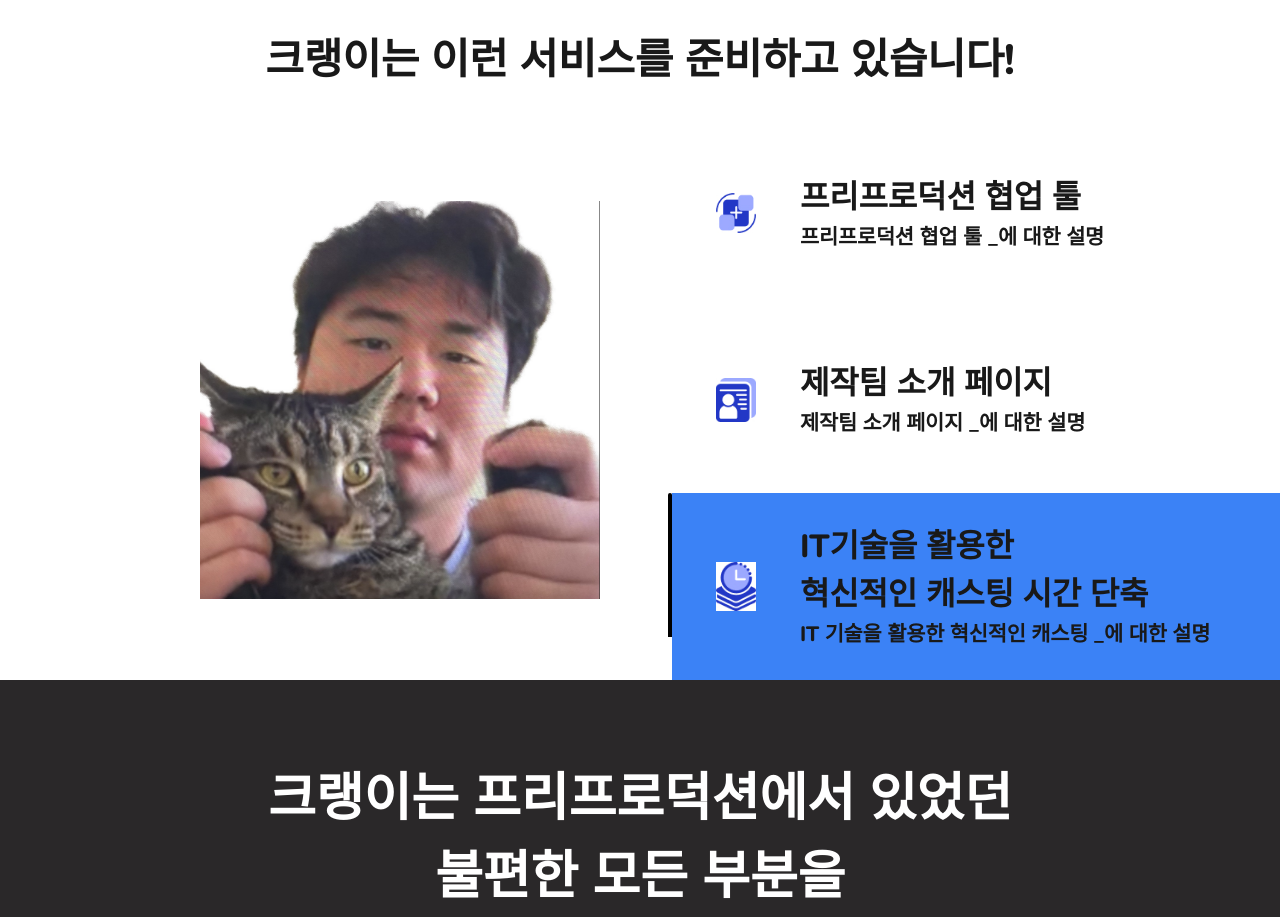
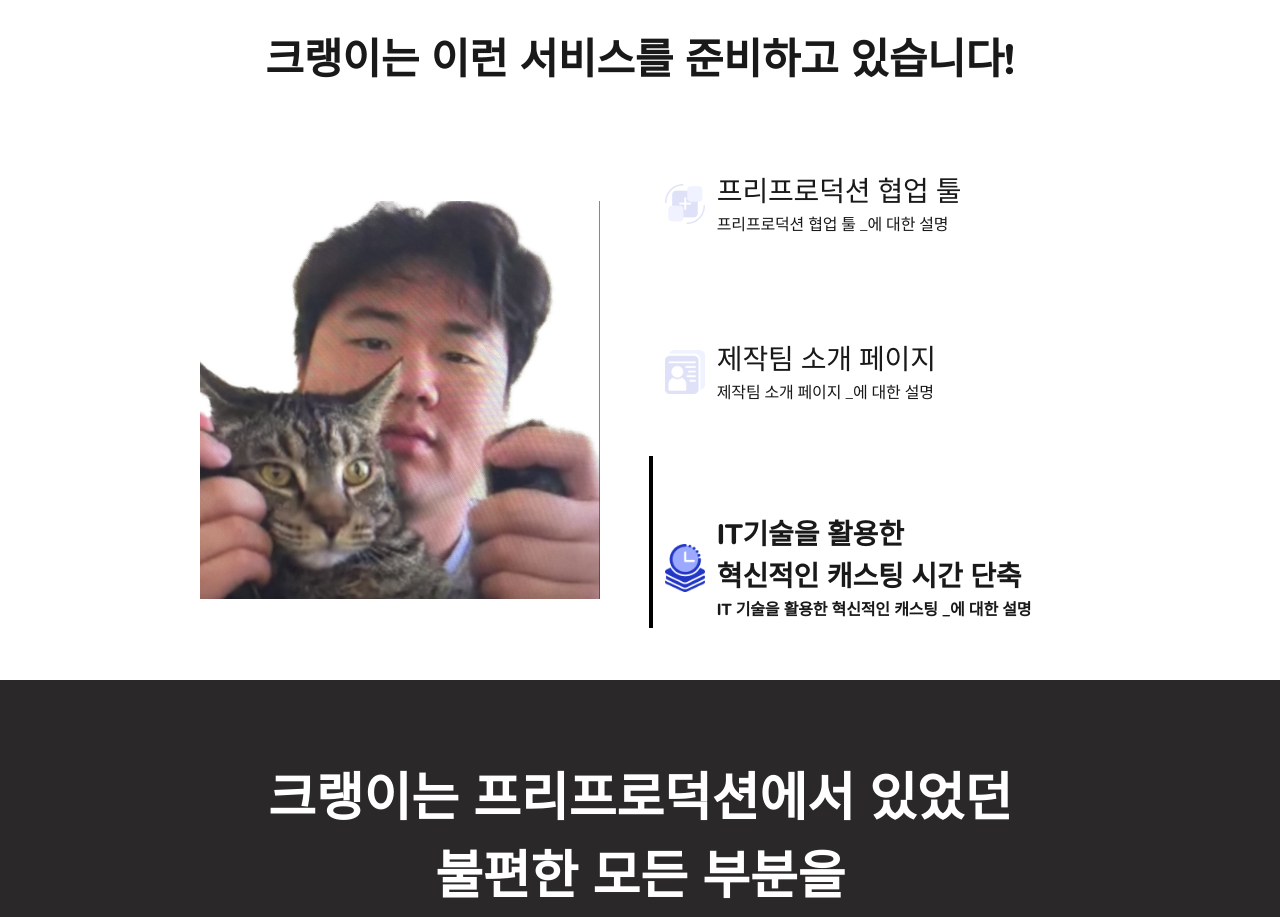
Before and after one commit to OasisWatts/crankie-landing-fe, a Next.js app: page / in a window 1280 px wide. Shown: the part 4520-5437 px from the top of the page. Built offline with nearby package versions, Linux system fonts and the light colour scheme.

Commit message:
preparation section updated

```diff
--- a/components/preparation.tsx
+++ b/components/preparation.tsx
@@ -77,61 +77,64 @@ export default function Preparation({ data }: { data: any }) {
                 {/* 설명란 */}
                 <div className="right flex-1 flex flex-col" style={{ flexBasis: '50%' }}>
                     {/* 설명1 */}
-                    <div className={`exp1 flex flex-row items-center justify-center flex-1 `}>
-                        <div className="bar h-full flex-1 flex flex-col items-end justify-center" style={{ flexBasis: "5%" }}>
+                    <div className={`exp1 flex flex-row items-center justify-center flex-1 `} style={{flexBasis: "30%"}}>
+                        <div className="bar h-full flex-1 flex flex-col items-end justify-center" style={{ flexBasis: "2%" }}>
                             <div className="pBar w-1 overflow-hidden rounded-md" style={{
                                 height: '100%',
                                 background: `linear-gradient(to bottom, black ${currentExp === 1 ? progress : 0}%, transparent ${currentExp === 1 ? progress : 0}%)`,
-                                transition: 'background 0.1s linear'
+                                transition: 'background 0.1s linear',
+                                borderRadius: '0 0 50px 50px'
                             }}></div>
                         </div>
-                        <div className={`left h-full flex-1 flex items-center justify-center ${currentExp === 1 ? "bg-blue-500" : "bg-white"}`} style={{ flexBasis: "20%" }}>
+                        <div className={`left h-full flex-1 flex items-center justify-center`} style={{ flexBasis: "10%" }}>
                             <div className="w-[40px] h-[40px] flex items-center justify-center">
-                                <Image src={preparation_pic1} alt="dsf" width={40} height={40}/>
+                                <Image src={preparation_pic1} alt="dsf" width={40} height={40} className={`${currentExp === 1 ? "" : "opacity-15"}`}/>
                             </div>
                         </div>
-                        <div className={`right h-full flex-1 flex flex-col items-start justify-center ${currentExp === 1 ? "bg-blue-500" : "bg-white"}`} style={{ flexBasis: "75%" }}>
-                            <h1 className="text-3xl font-extrabold">{data.explanation1}</h1>
-                            <h1 className="text-lg font-extrabold">{data.explanation1_1}</h1>
+                        <div className={`right h-full flex-1 flex flex-col items-start justify-center ${currentExp === 1 ? "font-extrabold" : "font-extralight"}`} style={{ flexBasis: "88%" }}>
+                            <h1 className="text-2xl">{data.explanation1}</h1>
+                            <h1 className="text-md">{data.explanation1_1}</h1>
                         </div>
                     </div>
                     {/* 설명2 */}
-                    <div className={`exp2 flex flex-row items-center justify-center flex-1`}>
-                        <div className="bar h-full flex-1 flex flex-col items-end justify-center" style={{ flexBasis: "5%" }}>
+                    <div className={`exp2 flex flex-row items-center justify-center flex-1`} style={{flexBasis: "30%"}}>
+                        <div className="bar h-full flex-1 flex flex-col items-end justify-center" style={{ flexBasis: "2%" }}>
                             <div className="pBar w-1 overflow-hidden rounded-md" style={{
                                 height: '100%',
                                 background: `linear-gradient(to bottom, black ${currentExp === 2 ? progress : 0}%, transparent ${currentExp === 2 ? progress : 0}%)`,
-                                transition: 'background 0.1s linear'
+                                transition: 'background 0.1s linear',
+                                borderRadius: '0 0 50px 50px'
                             }}></div>
                         </div>
-                        <div className={`left h-full flex-1 flex items-center justify-center ${currentExp === 2 ? "bg-blue-500" : "bg-white"}`} style={{ flexBasis: "20%" }}>
+                        <div className={`left h-full flex-1 flex items-center justify-center`} style={{ flexBasis: "10%" }}>
                             <div className="w-[40px] h-[40px] flex items-center justify-center">
-                                <Image src={preparation_pic2} alt="dsf" width={40} height={40}/>
+                                <Image src={preparation_pic2} alt="dsf" width={40} height={40} className={`${currentExp === 2 ? "" : "opacity-15"}`}/>
                             </div>
                         </div>
-                        <div className={`right h-full flex-1 flex flex-col items-start justify-center ${currentExp === 2 ? "bg-blue-500" : "bg-white"}`} style={{ flexBasis: "75%" }}>
-                            <h1 className="text-3xl font-extrabold">{data.explanation2}</h1>
-                            <h1 className="text-lg font-extrabold">{data.explanation2_1}</h1>
+                        <div className={`right h-full flex-1 flex flex-col items-start justify-center ${currentExp === 2 ? "font-extrabold" : "font-extralight"}`} style={{ flexBasis: "88%" }}>
+                            <h1 className="text-2xl">{data.explanation2}</h1>
+                            <h1 className="text-md">{data.explanation2_1}</h1>
                         </div>
                     </div>
                     {/* 설명3 */}
-                    <div className={`exp3 flex flex-row items-center justify-center flex-1`}>
-                        <div className="bar h-full flex-1 flex flex-col items-end justify-center" style={{ flexBasis: "5%" }}>
+                    <div className={`exp3 flex flex-row items-center justify-center flex-1`} style={{flexBasis: "40%"}}>
+                        <div className="bar h-full flex-1 flex flex-col items-end justify-center" style={{ flexBasis: "2%" }}>
                             <div className="pBar w-1 overflow-hidden rounded-md" style={{
                                 height: '100%',
                                 background: `linear-gradient(to bottom, black ${currentExp === 3 ? progress : 0}%, transparent ${currentExp === 3 ? progress : 0}%)`,
-                                transition: 'background 0.1s linear'
+                                transition: 'background 0.1s linear',
+                                borderRadius: '0 0 50px 50px'
                             }}></div>
                         </div>
-                        <div className={`left h-full flex-1 flex items-center justify-center ${currentExp === 3 ? "bg-blue-500" : "bg-white"}`} style={{ flexBasis: "20%" }}>
+                        <div className={`left h-full flex-1 flex items-center justify-center`} style={{ flexBasis: "10%" }}>
                             <div className="w-[40px] h-[40px] flex items-center justify-center">
-                                <Image src={preparation_pic3} alt="dsf" width={40} height={40}/>
+                                <Image src={preparation_pic3} alt="dsf" width={40} height={40} className={`${currentExp === 3 ? "" : "opacity-15"}`}/>
                             </div>
                         </div>
-                        <div className={`right h-full flex-1 flex flex-col items-start justify-center ${currentExp === 3 ? "bg-blue-500" : "bg-white"}`} style={{ flexBasis: "75%" }}>
-                            <h1 className="text-3xl font-extrabold">{data.explanation3}</h1>
-                            <h1 className="text-3xl font-extrabold">{data.explanation3_0}</h1>
-                            <h1 className="text-lg font-extrabold">{data.explanation3_1}</h1>
+                        <div className={`right h-full flex-1 flex flex-col items-start justify-center ${currentExp === 3 ? "font-extrabold" : "font-extralight"}`} style={{ flexBasis: "88%" }}>
+                            <h1 className="text-2xl">{data.explanation3}</h1>
+                            <h1 className="text-2xl">{data.explanation3_0}</h1>
+                            <h1 className="text-md">{data.explanation3_1}</h1>
                         </div>
                     </div>
                 </div>
```
